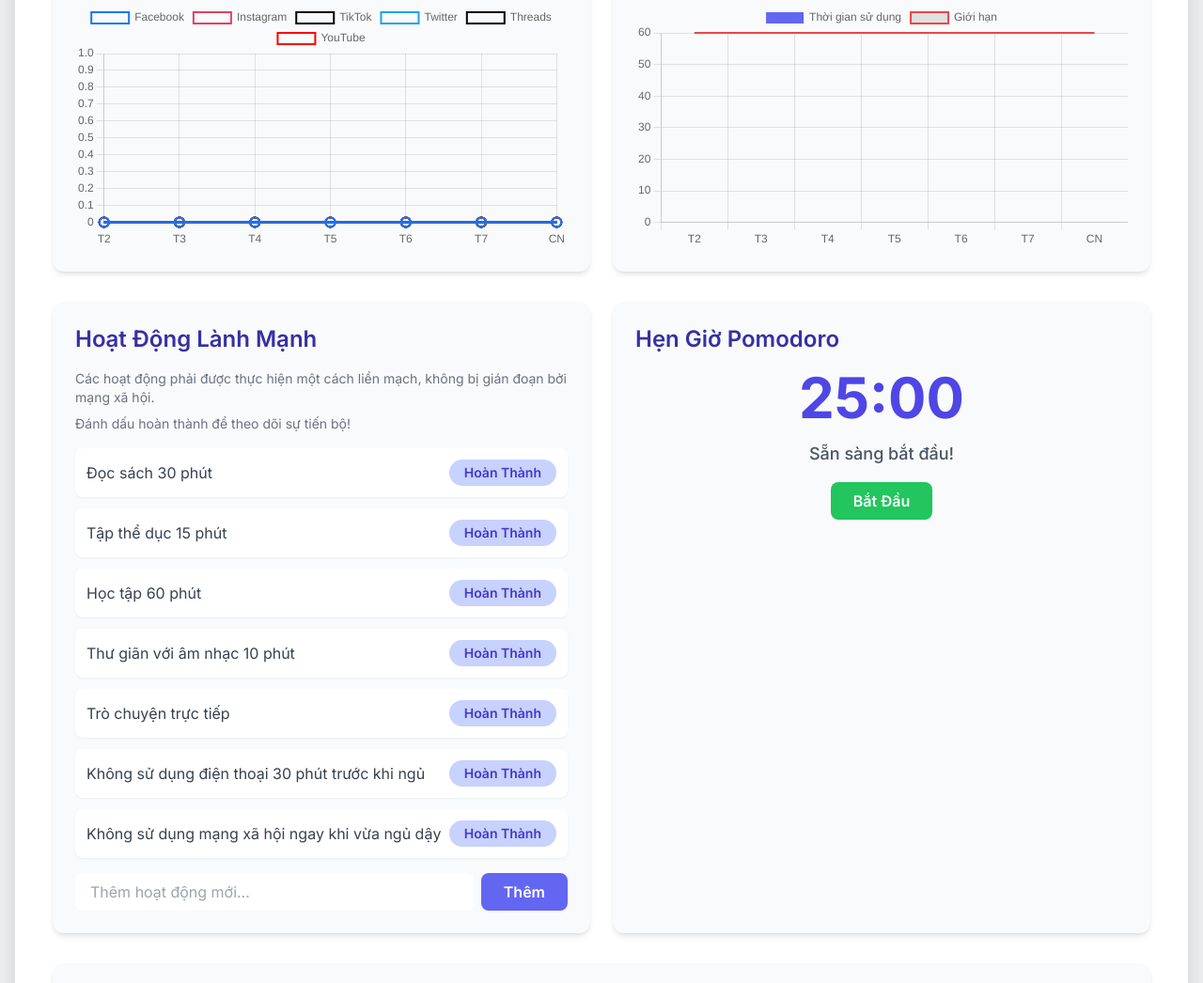
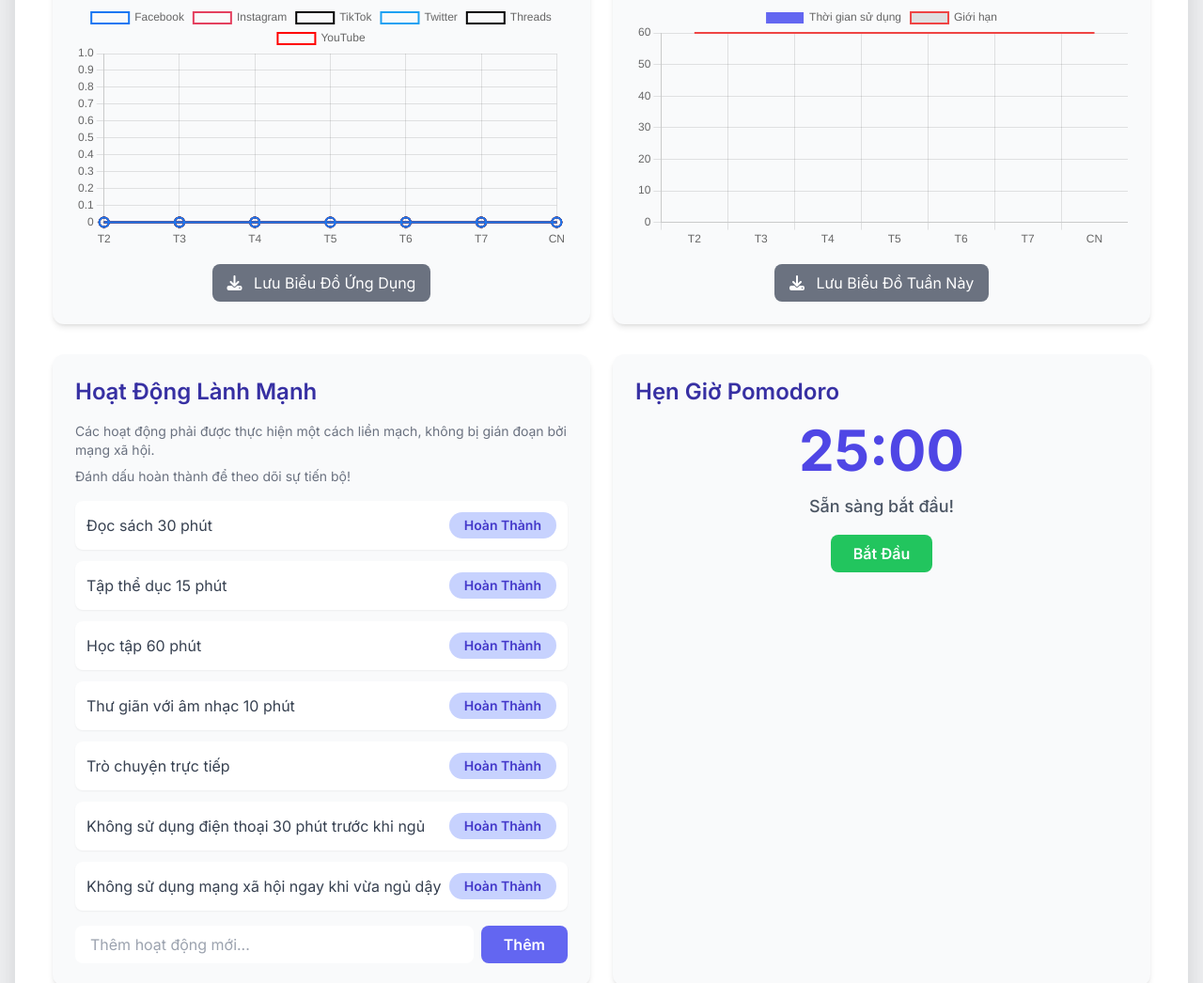
Before and after one commit to TheRealTPhot/SongCanBang, a plain HTML site: page index.html in a window 1280 px wide. Shown: the part 1239-2285 px from the top of the page at 94% size. Drawn offline with nearby package versions, Linux system fonts and the light colour scheme.

Commit message:
Update index.html

```diff
--- a/index.html
+++ b/index.html
@@ -173,11 +173,23 @@
                 <div class="bg-gray-50 rounded-xl p-6 shadow-md">
                     <h3 class="text-2xl font-semibold text-center mb-4 text-indigo-800">Sử Dụng Theo Ứng Dụng</h3>
                     <canvas id="app-usage-chart"></canvas>
+                    <!-- THÊM MỚI: Nút lưu biểu đồ -->
+                    <div class="text-center mt-4">
+                        <button id="save-app-chart-btn" class="bg-gray-500 text-white px-4 py-2 rounded-lg hover:bg-gray-600 transition duration-300">
+                            <i class="fas fa-download mr-2"></i> Lưu Biểu Đồ Ứng Dụng
+                        </button>
+                    </div>
                 </div>
                 <!-- Bar Chart -->
                 <div class="bg-gray-50 rounded-xl p-6 shadow-md">
                     <h3 class="text-2xl font-semibold text-center mb-4 text-indigo-800">Tổng Sử Dụng Hàng Tuần</h3>
                     <canvas id="weekly-usage-chart"></canvas>
+                    <!-- THÊM MỚI: Nút lưu biểu đồ -->
+                    <div class="text-center mt-4">
+                        <button id="save-weekly-chart-btn" class="bg-gray-500 text-white px-4 py-2 rounded-lg hover:bg-gray-600 transition duration-300">
+                            <i class="fas fa-download mr-2"></i> Lưu Biểu Đồ Tuần Này
+                        </button>
+                    </div>
                 </div>
             </div>
 
@@ -188,21 +200,6 @@
                     <h3 class="text-2xl font-semibold mb-4 text-indigo-800">Hoạt Động Lành Mạnh</h3>
                     <p class="text-sm text-gray-500 mb-2">Các hoạt động phải được thực hiện một cách liền mạch, không bị gián đoạn bởi mạng xã hội.</p>
                     <p class="text-sm text-gray-500 mb-4">Đánh dấu hoàn thành để theo dõi sự tiến bộ!</p>
-
-                    <!-- REMOVED: Check-in Button Section -->
-                    <!-- <div class="mb-4">
-                        <button id="checkin-btn" class="checkin-button w-full text-white px-4 py-3 rounded-lg font-semibold transition duration-300 flex items-center justify-center">
-                            <i class="fas fa-calendar-check mr-2"></i> Điểm Danh Hàng Ngày
-                        </button>
-                        <p class="text-xs text-gray-500 mt-1 text-center">Điểm danh mỗi ngày để duy trì chuỗi thành tích!</p>
-                    </div> -->
-
-                    <!-- REMOVED: Check-in Streak Visualization Section -->
-                    <!-- <div class="mb-4">
-                        <p class="text-sm font-medium text-gray-700 mb-2">Chuỗi điểm danh 7 ngày gần nhất:</p>
-                        <div class="checkin-streak" id="checkin-streak-container">
-                        </div>
-                    </div> -->
 
                     <div id="healthy-activities-list" class="space-y-3">
                         <!-- Activities will be populated here -->
@@ -262,7 +259,7 @@
             </div>
         </div>
 
-        <!-- THÊM MỚI: Footer nổi bật với gradient và chữ có hiệu ứng -->
+        <!-- Footer -->
         <div class="gradient-bg rounded-xl p-6 shadow-lg text-center">
             <p class="text-base font-bold text-white drop-shadow-lg">
                 Trang web là sản phẩm được phát triển bởi <span class="font-extrabold">Hà Kiều Anh - Trần Lê Bảo Ngọc</span>
```
